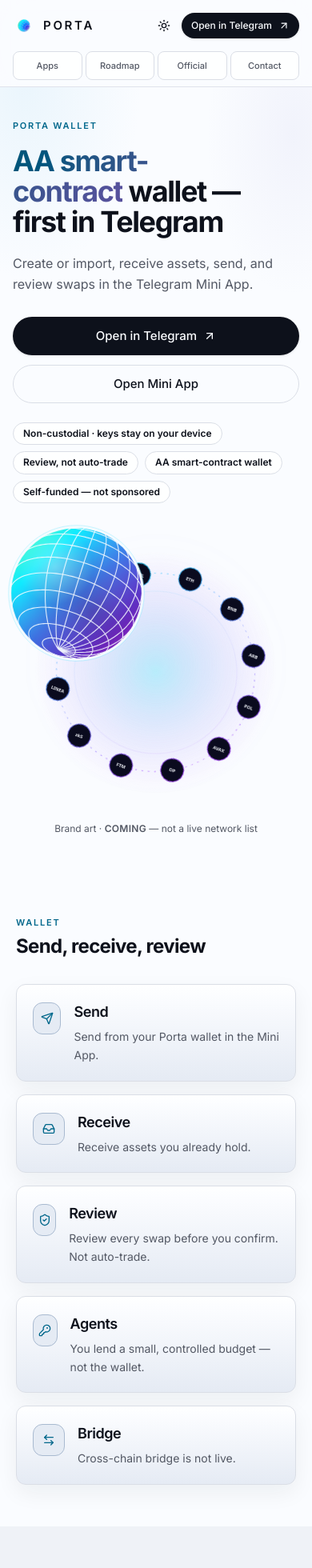
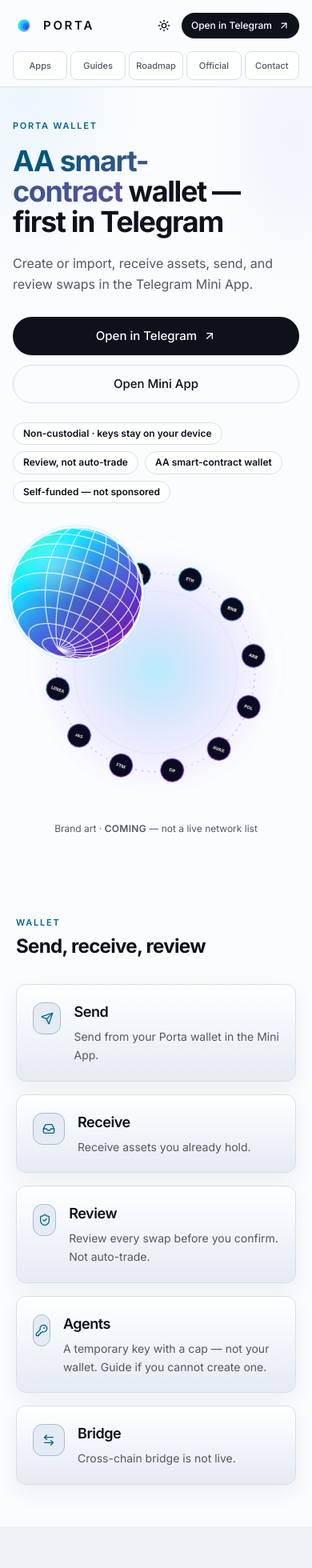
Before and after one commit to PortaWallet/porta-finance-site, a Next.js app: page / in a window 390 px wide. Shown: the top 1960 px of the page at 80% size. Built offline with nearby package versions, Linux system fonts and the light colour scheme.

Commit message:
site: Guides in nav; Agents card links to /agents

```diff
--- a/app/sitemap.ts
+++ b/app/sitemap.ts
@@ -6,23 +6,11 @@
 
 export default function sitemap(): MetadataRoute.Sitemap {
   return [
-    {
-      url: SITE_URL,
-      lastModified: new Date('2026-09-11'),
-      changeFrequency: 'weekly',
-      priority: 1,
-    },
-    {
-      url: `${SITE_URL}${POLICY_PATH}`,
-      lastModified: new Date('2026-09-11'),
-      changeFrequency: 'monthly',
-      priority: 0.4,
-    },
-    {
-      url: `${SITE_URL}${TERMS_PATH}`,
-      lastModified: new Date('2026-09-11'),
-      changeFrequency: 'monthly',
-      priority: 0.4,
-    },
+    { url: SITE_URL, lastModified: new Date('2026-09-13'), changeFrequency: 'weekly', priority: 1 },
+    { url: `${SITE_URL}/guides`, lastModified: new Date('2026-09-13'), changeFrequency: 'weekly', priority: 0.8 },
+    { url: `${SITE_URL}/agents`, lastModified: new Date('2026-09-13'), changeFrequency: 'weekly', priority: 0.8 },
+    { url: `${SITE_URL}/subscriptions`, lastModified: new Date('2026-09-13'), changeFrequency: 'weekly', priority: 0.8 },
+    { url: `${SITE_URL}${POLICY_PATH}`, lastModified: new Date('2026-09-11'), changeFrequency: 'monthly', priority: 0.4 },
+    { url: `${SITE_URL}${TERMS_PATH}`, lastModified: new Date('2026-09-11'), changeFrequency: 'monthly', priority: 0.4 },
   ]
 }
--- a/components/features.tsx
+++ b/components/features.tsx
@@ -1,3 +1,4 @@
+import Link from 'next/link'
 import { ArrowLeftRight, Inbox, KeyRound, Send, ShieldCheck } from 'lucide-react'
 import { MotionItem, MotionSection, MotionStagger } from '@/components/motion-section'
 import { Card, CardDescription, CardHeader, CardTitle } from '@/components/ui/card'
@@ -20,8 +21,7 @@
         <MotionStagger className="mt-8 grid gap-4 sm:grid-cols-2">
           {FEATURES.items.map((item) => {
             const Icon = icons[item.title]
-            return (
-              <MotionItem key={item.title} className="h-full">
+            const inner = (
               <Card className="app-card h-full">
                 <CardHeader className="flex flex-row items-start gap-4 p-5">
                   <span className="app-card-icon mt-0.5" aria-hidden>
@@ -35,6 +35,16 @@
                   </div>
                 </CardHeader>
               </Card>
+            )
+            return (
+              <MotionItem key={item.title} className="h-full">
+                {item.href ? (
+                  <Link href={item.href} className="block h-full">
+                    {inner}
+                  </Link>
+                ) : (
+                  inner
+                )}
               </MotionItem>
             )
           })}
--- a/components/site-nav.tsx
+++ b/components/site-nav.tsx
@@ -7,6 +7,11 @@
 import { HOME_HREF } from '@/lib/preview'
 import { PRIMARY_CTA_LABEL } from '@/lib/site'
 import { TG_BOT_URL } from '@/lib/site'
+
+function navHref(href: string) {
+  if (href.startsWith('/')) return href
+  return `${HOME_HREF}${href}`
+}
 
 export function SiteNav() {
   return (
@@ -23,7 +28,7 @@
             {NAV_LINKS.map((link) => (
               <li key={link.label}>
                 <a
-                  href={`${HOME_HREF}${link.href}`}
+                  href={navHref(link.href)}
                   className="inline-flex min-h-10 items-center rounded-full px-2.5 text-sm font-medium text-muted-foreground transition-colors hover:text-foreground"
                 >
                   {link.label}
@@ -33,11 +38,7 @@
           </ul>
           <ThemeToggle />
           <Button asChild size="sm">
-            <a
-              href={TG_BOT_URL}
-              target="_blank"
-              rel="noopener noreferrer"
-            >
+            <a href={TG_BOT_URL} target="_blank" rel="noopener noreferrer">
               {PRIMARY_CTA_LABEL}
               <ArrowUpRight className="size-3.5" aria-hidden />
             </a>
@@ -46,12 +47,12 @@
       </nav>
       <nav
         aria-label="Sections"
-        className="mx-auto grid max-w-6xl grid-cols-4 gap-1 px-4 pb-2 md:hidden sm:px-6"
+        className="mx-auto grid max-w-6xl grid-cols-5 gap-1 px-4 pb-2 md:hidden sm:px-6"
       >
         {NAV_LINKS.map((link) => (
           <a
             key={link.label}
-            href={`${HOME_HREF}${link.href}`}
+            href={navHref(link.href)}
             className="inline-flex min-h-9 items-center justify-center rounded-lg border border-border bg-card px-1 text-center text-[11px] font-medium text-muted-foreground"
           >
             {link.label}
--- a/content/copy.ts
+++ b/content/copy.ts
@@ -2,6 +2,7 @@
 
 export const NAV_LINKS = [
   { href: '#apps', label: 'Apps' },
+  { href: '/guides', label: 'Guides' },
   { href: '#roadmap', label: 'Roadmap' },
   { href: '#official', label: 'Official' },
   { href: '#contact', label: 'Contact' },
@@ -26,22 +27,27 @@
     {
       title: 'Send',
       body: 'Send from your Porta wallet in the Mini App.',
+      href: undefined as string | undefined,
     },
     {
       title: 'Receive',
       body: 'Receive assets you already hold.',
+      href: undefined as string | undefined,
     },
     {
       title: 'Review',
       body: 'Review every swap before you confirm. Not auto-trade.',
+      href: undefined as string | undefined,
     },
     {
       title: 'Agents',
-      body: 'You lend a small, controlled budget — not the wallet.',
+      body: 'A temporary key with a cap — not your wallet. Guide if you cannot create one.',
+      href: '/agents',
     },
     {
       title: 'Bridge',
       body: 'Cross-chain bridge is not live.',
+      href: undefined as string | undefined,
     },
   ],
 } as const
```
Lines whose indentation alone changed are shown as unchanged.
